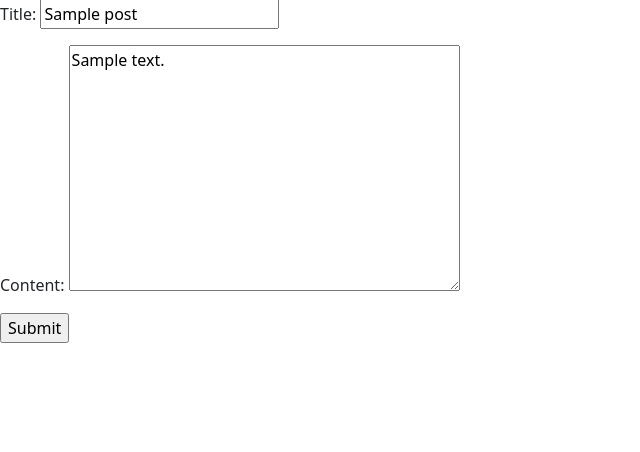
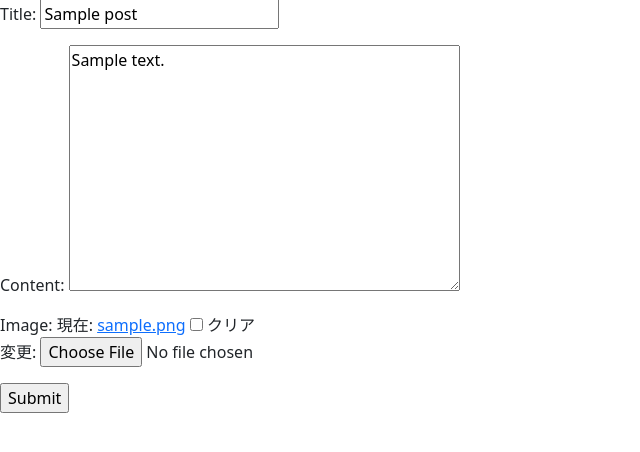
Before and after one commit to haruto2001/django-sns-practice, a Django app: page /detail/1/update in a window 1280 px wide. Shown: the part 75-527 px from the top of the page, without its empty margins (0-640 px from the left). Run offline with Django 4.2, Linux system fonts and the light colour scheme; a user stored in the database is signed in; tables that the repository leaves empty hold one stand-in row (values such as "Sample post").

Commit message:
feat: add functions to store images in a database and display them in detail page

```diff
--- a/snsapp/views.py
+++ b/snsapp/views.py
@@ -49,7 +49,7 @@ class UpdatePost(LoginRequiredMixin, UserPassesTestMixin, UpdateView):
     """投稿編集ページ"""
     model = Post
     template_name = 'update.html'
-    fields = ['title', 'content']
+    fields = ['title', 'content', 'image']
 
     def get_success_url(self, **kwargs):
         """編集完了後の遷移先"""
@@ -80,7 +80,7 @@ class CreatePost(LoginRequiredMixin, CreateView):
     """投稿フォーム"""
     model = Post
     template_name = 'create.html'
-    fields = ['title', 'content']
+    fields = ['title', 'content', 'image']
     success_url = reverse_lazy('mypost')
 
     def form_valid(self, form):
--- a/templates/create.html
+++ b/templates/create.html
@@ -1,7 +1,7 @@
 {% extends 'base.html' %}
 
 {% block content %}
-<form method="post">{% csrf_token %}
+<form method="post" enctype='multipart/form-data'>{% csrf_token %}
     {{ form.as_p }}
     <input type="submit" value="投稿">
 </form>
--- a/templates/detail.html
+++ b/templates/detail.html
@@ -8,6 +8,10 @@
        <p>タイトル：{{object.title}}</p>
        <p>投稿者：{{object.user}}</p>
        <p>コメント：{{object.content}}</p>
+       <!-- 画像がアップロードされていないこともあるので確認して表示 -->
+       {% if object.image.url != None %}
+       <img src="{{ object.image.url }}" width="100" height="100">
+       {% endif %}
 
        {% if object.user == request.user %}  <!-- リクエストユーザと投稿者が等しい場合のみリンクを表示 -->
        <a href="{% url 'update' object.pk %}" class="btn btn-primary ms-3" tabindex="-1" role="button" aria-disabled="true">編集</a>
--- a/templates/update.html
+++ b/templates/update.html
@@ -1,7 +1,7 @@
 {% extends 'base.html' %}
 
 {% block content %}
-<form method="post">{% csrf_token %}
+<form method="post" enctype='multipart/form-data'>{% csrf_token %}
     {{ form.as_p }}
     <input type="submit" name="編集">
 </form>
```
